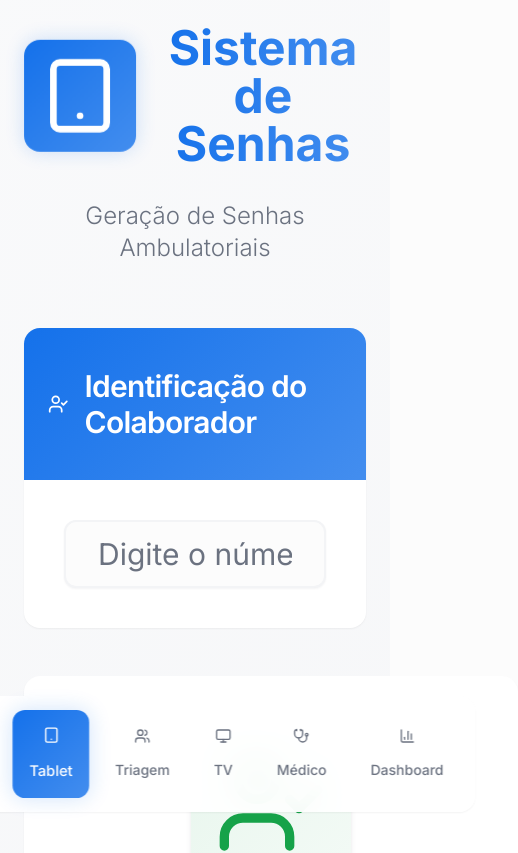
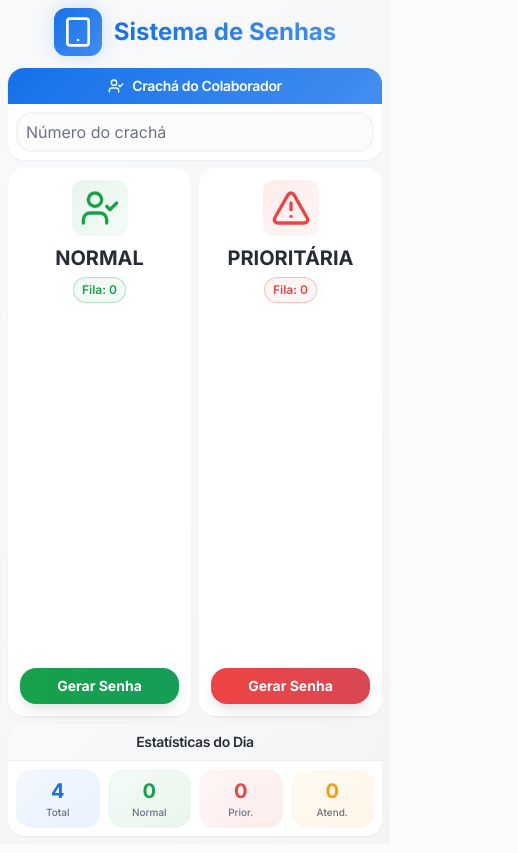
Before and after one commit to emanuelsc3s/SICFAR-Clinic, a React (Vite) app: page /tablet in a window 390 px wide. Shown: the top 853 px of the page, 518 px wide, since content can reach past the window. Built offline with nearby package versions, Linux system fonts and the light colour scheme.

Commit message:
resolution 800x460 tablet

```diff
--- a/src/components/Navigation.tsx
+++ b/src/components/Navigation.tsx
@@ -25,8 +25,8 @@ const Navigation = () => {
     { path: '/dashboard', label: 'Dashboard', icon: BarChart3 },
   ];
 
-  if (location.pathname === '/tv') {
-    return null; // Não mostrar navegação na TV
+  if (location.pathname === '/tv' || location.pathname === '/tablet') {
+    return null; // Não mostrar navegação na TV e no Tablet
   }
 
   return (
--- a/src/pages/Tablet.tsx
+++ b/src/pages/Tablet.tsx
@@ -57,125 +57,121 @@ const Tablet = () => {
   };
 
   return (
-    <div className="min-h-screen bg-gradient-subtle p-6 font-inter animate-fade-in">
-      <div className="max-w-5xl mx-auto">
-        {/* Modern Header */}
-        <div className="text-center mb-16 animate-scale-in">
-          <div className="flex items-center justify-center mb-8">
-            <div className="p-4 bg-gradient-primary rounded-2xl mr-6 shadow-glow animate-float">
-              <TabletIcon className="w-20 h-20 text-white" />
+    <div className="h-screen bg-gradient-subtle p-2 font-inter animate-fade-in overflow-hidden">
+      <div className="max-w-full mx-auto h-full flex flex-col">
+        {/* Compact Header */}
+        <div className="text-center mb-2 animate-scale-in">
+          <div className="flex items-center justify-center mb-1">
+            <div className="p-2 bg-gradient-primary rounded-xl mr-3 shadow-glow">
+              <TabletIcon className="w-8 h-8 text-white" />
             </div>
-            <h1 className="text-5xl md:text-7xl font-bold bg-gradient-to-r from-primary to-primary-glow bg-clip-text text-transparent">
+            <h1 className="text-2xl font-bold bg-gradient-to-r from-primary to-primary-glow bg-clip-text text-transparent">
               Sistema de Senhas
             </h1>
           </div>
-          <p className="text-2xl md:text-3xl text-muted-foreground font-light">
-            Geração de Senhas Ambulatoriais
-          </p>
         </div>
 
-        {/* Elegant Badge Input */}
-        <Card className="mb-12 shadow-elegant-lg border-0 bg-surface-elevated backdrop-blur-sm">
-          <CardHeader className="bg-gradient-primary text-white rounded-t-lg">
-            <CardTitle className="text-3xl flex items-center justify-center py-4">
-              <UserCheck className="mr-4 w-8 h-8" />
-              Identificação do Colaborador
+        {/* Compact Badge Input */}
+        <Card className="mb-2 shadow-elegant-lg border-0 bg-surface-elevated backdrop-blur-sm">
+          <CardHeader className="bg-gradient-primary text-white rounded-t-lg p-2">
+            <CardTitle className="text-sm flex items-center justify-center">
+              <UserCheck className="mr-2 w-4 h-4" />
+              Crachá do Colaborador
             </CardTitle>
           </CardHeader>
-          <CardContent className="p-10">
+          <CardContent className="p-2">
             <Input
               type="text"
-              placeholder="Digite o número do crachá"
+              placeholder="Número do crachá"
               value={employeeBadge}
               onChange={(e) => setEmployeeBadge(e.target.value)}
-              className="text-3xl p-8 border-2 border-muted rounded-xl focus:border-primary focus:ring-2 focus:ring-primary/20 transition-all duration-300 shadow-elegant-sm"
+              className="text-base p-2 border-2 border-muted rounded-lg focus:border-primary focus:ring-2 focus:ring-primary/20 transition-all duration-300"
               onKeyPress={(e) => e.key === 'Enter' && generatePassword('normal')}
             />
           </CardContent>
         </Card>
 
-        {/* Modern Password Generation Cards */}
-        <div className="grid md:grid-cols-2 gap-10 mb-12">
+        {/* Compact Password Generation Cards */}
+        <div className="grid grid-cols-2 gap-2 mb-2 flex-1">
           {/* Normal Password Card */}
           <Card
-            className="shadow-elegant-xl hover:shadow-glow border-0 bg-surface-elevated transition-all duration-500 cursor-pointer group animate-slide-up hover:scale-105"
+            className="shadow-elegant-xl hover:shadow-glow border-0 bg-surface-elevated transition-all duration-300 cursor-pointer group flex flex-col"
             onClick={() => generatePassword('normal')}
           >
-            <CardContent className="p-12 text-center">
-              <div className="mb-8">
-                <div className="p-6 bg-gradient-to-br from-success/10 to-success/5 rounded-3xl w-fit mx-auto mb-6 group-hover:scale-110 transition-transform duration-300 shadow-elegant-md">
-                  <UserCheck className="w-28 h-28 text-success mx-auto" />
+            <CardContent className="p-3 text-center flex flex-col justify-between h-full">
+              <div className="mb-2">
+                <div className="p-2 bg-gradient-to-br from-success/10 to-success/5 rounded-xl w-fit mx-auto mb-2">
+                  <UserCheck className="w-10 h-10 text-success mx-auto" />
                 </div>
-                <h2 className="text-5xl font-bold text-foreground mb-4">NORMAL</h2>
-                <Badge variant="outline" className="text-xl px-6 py-3 border-2 border-success/30 text-success bg-success/5">
-                  Fila: {state.stats.normalQueue} pacientes
+                <h2 className="text-xl font-bold text-foreground mb-1">NORMAL</h2>
+                <Badge variant="outline" className="text-xs px-2 py-1 border border-success/30 text-success bg-success/5">
+                  Fila: {state.stats.normalQueue}
                 </Badge>
               </div>
               <Button
-                size="lg"
-                className="w-full text-3xl py-8 bg-gradient-to-r from-success to-success/90 hover:from-success/90 hover:to-success text-white font-bold rounded-xl shadow-elegant-lg hover:shadow-glow transition-all duration-300"
+                size="sm"
+                className="w-full text-sm py-3 bg-gradient-to-r from-success to-success/90 hover:from-success/90 hover:to-success text-white font-bold rounded-lg shadow-elegant-lg transition-all duration-300"
                 onClick={(e) => {
                   e.stopPropagation();
                   generatePassword('normal');
                 }}
               >
-                Gerar Senha Normal
+                Gerar Senha
               </Button>
             </CardContent>
           </Card>
 
           {/* Priority Password Card */}
           <Card
-            className="shadow-elegant-xl hover:shadow-glow border-0 bg-surface-elevated transition-all duration-500 cursor-pointer group animate-slide-up hover:scale-105"
-            style={{ animationDelay: '100ms' }}
+            className="shadow-elegant-xl hover:shadow-glow border-0 bg-surface-elevated transition-all duration-300 cursor-pointer group flex flex-col"
             onClick={() => generatePassword('priority')}
           >
-            <CardContent className="p-12 text-center">
-              <div className="mb-8">
-                <div className="p-6 bg-gradient-to-br from-destructive/10 to-destructive/5 rounded-3xl w-fit mx-auto mb-6 group-hover:scale-110 transition-transform duration-300 shadow-elegant-md">
-                  <AlertTriangle className="w-28 h-28 text-destructive mx-auto" />
+            <CardContent className="p-3 text-center flex flex-col justify-between h-full">
+              <div className="mb-2">
+                <div className="p-2 bg-gradient-to-br from-destructive/10 to-destructive/5 rounded-xl w-fit mx-auto mb-2">
+                  <AlertTriangle className="w-10 h-10 text-destructive mx-auto" />
                 </div>
-                <h2 className="text-5xl font-bold text-foreground mb-4">PRIORITÁRIA</h2>
-                <Badge variant="outline" className="text-xl px-6 py-3 border-2 border-destructive/30 text-destructive bg-destructive/5">
-                  Fila: {state.stats.priorityQueue} pacientes
+                <h2 className="text-xl font-bold text-foreground mb-1">PRIORITÁRIA</h2>
+                <Badge variant="outline" className="text-xs px-2 py-1 border border-destructive/30 text-destructive bg-destructive/5">
+                  Fila: {state.stats.priorityQueue}
                 </Badge>
               </div>
               <Button
-                size="lg"
-                className="w-full text-3xl py-8 bg-gradient-to-r from-destructive to-destructive/90 hover:from-destructive/90 hover:to-destructive text-white font-bold rounded-xl shadow-elegant-lg hover:shadow-glow transition-all duration-300"
+                size="sm"
+                className="w-full text-sm py-3 bg-gradient-to-r from-destructive to-destructive/90 hover:from-destructive/90 hover:to-destructive text-white font-bold rounded-lg shadow-elegant-lg transition-all duration-300"
                 onClick={(e) => {
                   e.stopPropagation();
                   generatePassword('priority');
                 }}
               >
-                Gerar Senha Prioritária
+                Gerar Senha
               </Button>
             </CardContent>
           </Card>
         </div>
 
-        {/* Elegant Statistics */}
-        <Card className="shadow-elegant-xl border-0 bg-surface-elevated animate-fade-in">
-          <CardHeader className="bg-gradient-subtle rounded-t-lg border-b border-border/50">
-            <CardTitle className="text-3xl text-center py-4 text-foreground">Estatísticas do Dia</CardTitle>
+        {/* Compact Statistics */}
+        <Card className="shadow-elegant-xl border-0 bg-surface-elevated">
+          <CardHeader className="bg-gradient-subtle rounded-t-lg border-b border-border/50 p-2">
+            <CardTitle className="text-sm text-center text-foreground">Estatísticas do Dia</CardTitle>
           </CardHeader>
-          <CardContent className="p-10">
-            <div className="grid grid-cols-2 md:grid-cols-4 gap-8 text-center">
-              <div className="p-6 bg-gradient-to-br from-primary/5 to-primary/10 rounded-2xl shadow-elegant-sm hover:shadow-elegant-md transition-all duration-300">
-                <div className="text-5xl font-bold text-primary mb-2">{state.stats.totalToday}</div>
-                <div className="text-lg text-muted-foreground font-medium">Total Hoje</div>
+          <CardContent className="p-2">
+            <div className="grid grid-cols-4 gap-2 text-center">
+              <div className="p-2 bg-gradient-to-br from-primary/5 to-primary/10 rounded-lg">
+                <div className="text-xl font-bold text-primary">{state.stats.totalToday}</div>
+                <div className="text-[10px] text-muted-foreground font-medium">Total</div>
               </div>
-              <div className="p-6 bg-gradient-to-br from-success/5 to-success/10 rounded-2xl shadow-elegant-sm hover:shadow-elegant-md transition-all duration-300">
-                <div className="text-5xl font-bold text-success mb-2">{state.stats.normalQueue}</div>
-                <div className="text-lg text-muted-foreground font-medium">Fila Normal</div>
+              <div className="p-2 bg-gradient-to-br from-success/5 to-success/10 rounded-lg">
+                <div className="text-xl font-bold text-success">{state.stats.normalQueue}</div>
+                <div className="text-[10px] text-muted-foreground font-medium">Normal</div>
               </div>
-              <div className="p-6 bg-gradient-to-br from-destructive/5 to-destructive/10 rounded-2xl shadow-elegant-sm hover:shadow-elegant-md transition-all duration-300">
-                <div className="text-5xl font-bold text-destructive mb-2">{state.stats.priorityQueue}</div>
-                <div className="text-lg text-muted-foreground font-medium">Fila Prioritária</div>
+              <div className="p-2 bg-gradient-to-br from-destructive/5 to-destructive/10 rounded-lg">
+                <div className="text-xl font-bold text-destructive">{state.stats.priorityQueue}</div>
+                <div className="text-[10px] text-muted-foreground font-medium">Prior.</div>
               </div>
-              <div className="p-6 bg-gradient-to-br from-warning/5 to-warning/10 rounded-2xl shadow-elegant-sm hover:shadow-elegant-md transition-all duration-300">
-                <div className="text-5xl font-bold text-warning mb-2">{state.stats.completedToday}</div>
-                <div className="text-lg text-muted-foreground font-medium">Atendidos</div>
+              <div className="p-2 bg-gradient-to-br from-warning/5 to-warning/10 rounded-lg">
+                <div className="text-xl font-bold text-warning">{state.stats.completedToday}</div>
+                <div className="text-[10px] text-muted-foreground font-medium">Atend.</div>
               </div>
             </div>
           </CardContent>
```
